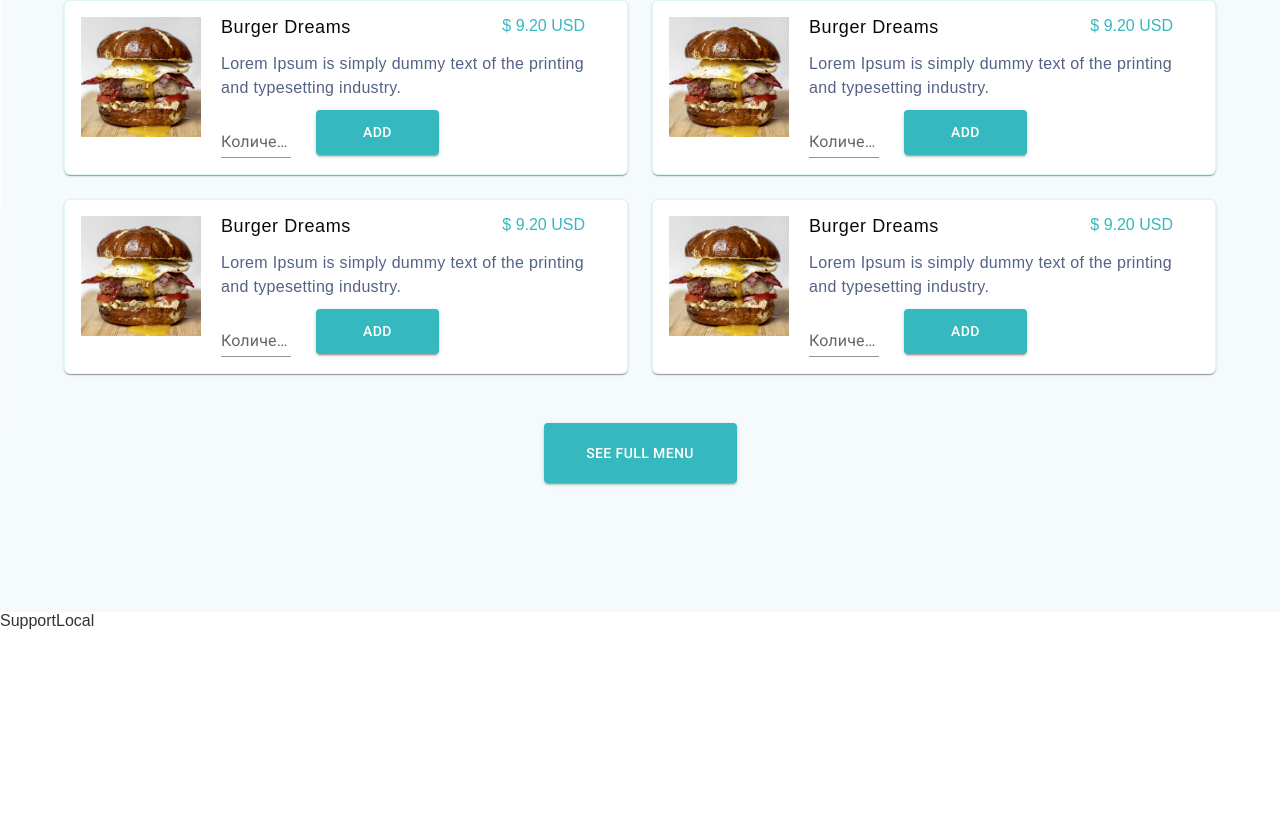
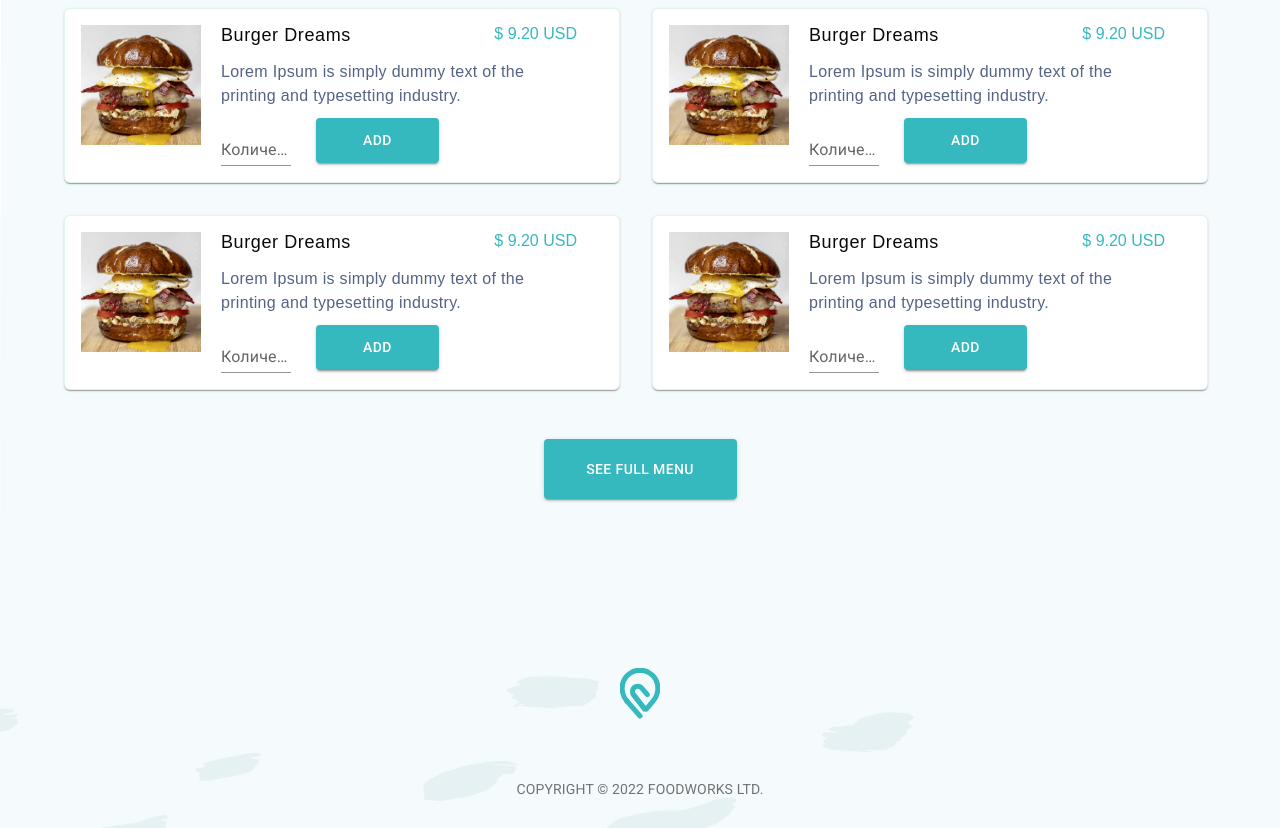
Before and after one commit to trwv55/food-delivery, a React (Create React App) app: page / in a window 1280 px wide. Shown: the part 2379-3207 px from the top of the page. Before the commit the page ends 3009 px from the top, so only its background shows below. Built offline with nearby package versions, Linux system fonts and the light colour scheme.

Commit message:
верстка material ui finished

```diff
--- a/src/App.jsx
+++ b/src/App.jsx
@@ -5,7 +5,7 @@ import ShoppingCart from "./components/ShoppingCart";
 import MainScreen from "./components/MainScreen";
 import FreshProducts from "./components/FreshProducts";
 import Menu from "./components/Menu";
-import SupportLocal from "./components/SupportLocal";
+import Footer from "./components/Footer";
 
 function App() {
   const [cartOpen, setCartOpen] = useState(false);
@@ -17,7 +17,7 @@ function App() {
       <MainScreen />
       <FreshProducts />
       <Menu />
-      <SupportLocal />
+      <Footer />
       <ShoppingCart cartOpen={cartOpen} closeCart={() => setCartOpen(false)} />
     </div>
   );
--- /dev/null
+++ b/src/components/Footer.jsx
@@ -0,0 +1,53 @@
+import React from "react";
+import Typography from "@material-ui/core/Typography";
+import { makeStyles } from "@material-ui/core/styles";
+import Grid from "@material-ui/core/Grid";
+import LogoFooter from "../static/images/logo-head.svg";
+import FooterBC from "../static/images/footer-bc.png";
+
+const useStyles = makeStyles((theme) => ({
+  footer: {
+    padding: theme.spacing(5),
+    marginTop: "auto",
+    textAlign: "center",
+    backgroundImage: `url(${FooterBC})`,
+    backgroundPosition: "center",
+    backgroundSize: "cover",
+    backgroundRepeat: "no-repeat",
+    height: "25vh",
+  },
+  footerContainer: {
+    maxWidth: "200px",
+  },
+  icon: {
+    marginBottom: theme.spacing(5),
+    paddingTop: theme.spacing(2),
+    // backgroundColor: "red",
+  },
+}));
+
+export default function Footer() {
+  const classes = useStyles();
+
+  //  <Typography variant='body2' color='textSecondary'>
+  //    Ваш текст футера © {new Date().getFullYear()}
+  //  </Typography>;
+
+  return (
+    <footer className={classes.footer}>
+      <Grid container spacing={2}>
+        <Grid className={classes.icon} item xs={12}>
+          <a href='/'>
+            <img src={LogoFooter} alt='' />
+          </a>
+        </Grid>
+
+        <Grid item xs={12}>
+          <Typography variant='body2' color='textSecondary'>
+            COPYRIGHT © {new Date().getFullYear()} FOODWORKS LTD.
+          </Typography>
+        </Grid>
+      </Grid>
+    </footer>
+  );
+}
--- a/src/components/SupportLocal.jsx
+++ /dev/null
@@ -1,7 +0,0 @@
-import React from "react";
-
-const SupportLocal = () => {
-  return <div>SupportLocal</div>;
-};
-
-export default SupportLocal;
--- a/src/scss/app.scss
+++ b/src/scss/app.scss
@@ -3,7 +3,7 @@
 @import "./components/mainScreen.scss";
 @import "./components/freshProducts.scss";
 @import "./components/menu.scss";
-@import "./components/supportLocal.scss";
+@import "./components/footer.scss";
 
 *,
 *::after,
```
Also changed, not shown: src/scss/components/footer.scss (added), src/scss/components/supportLocal.scss (deleted), src/static/images/footer-bc.png (added).
